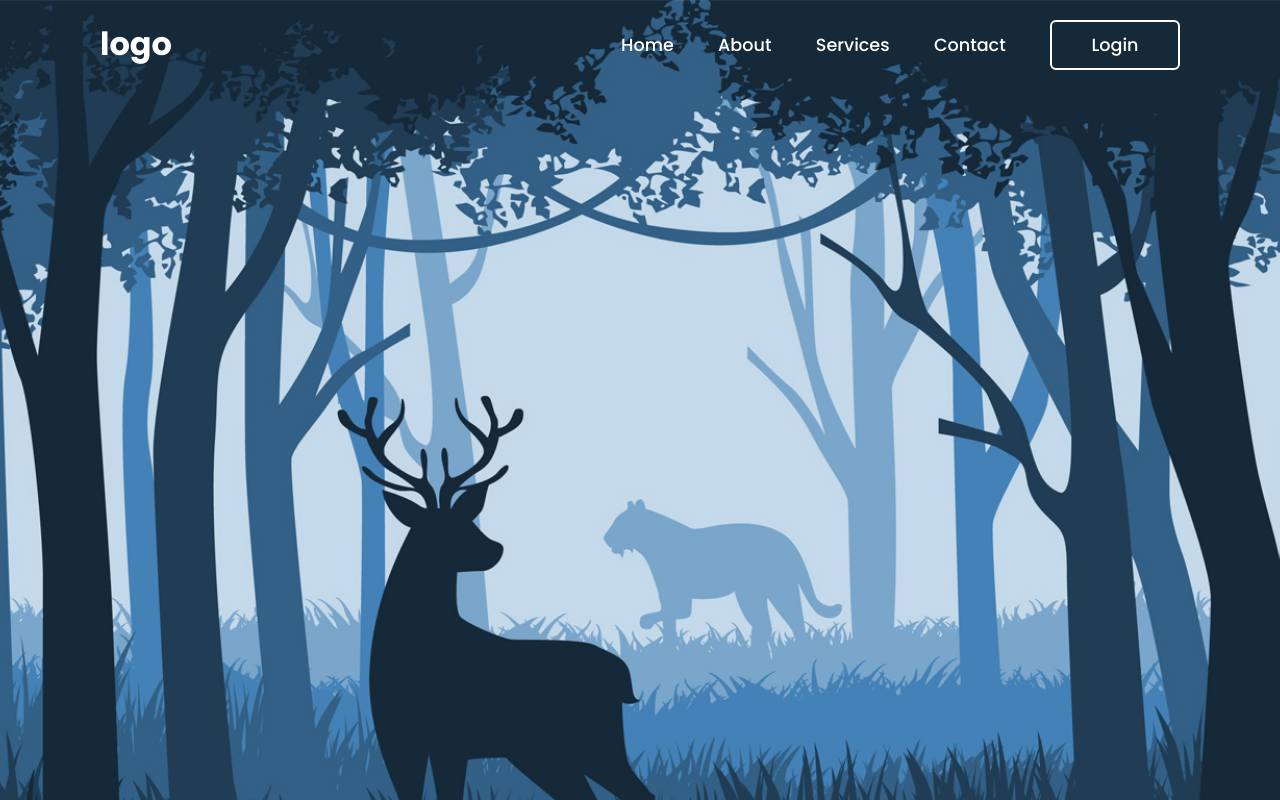
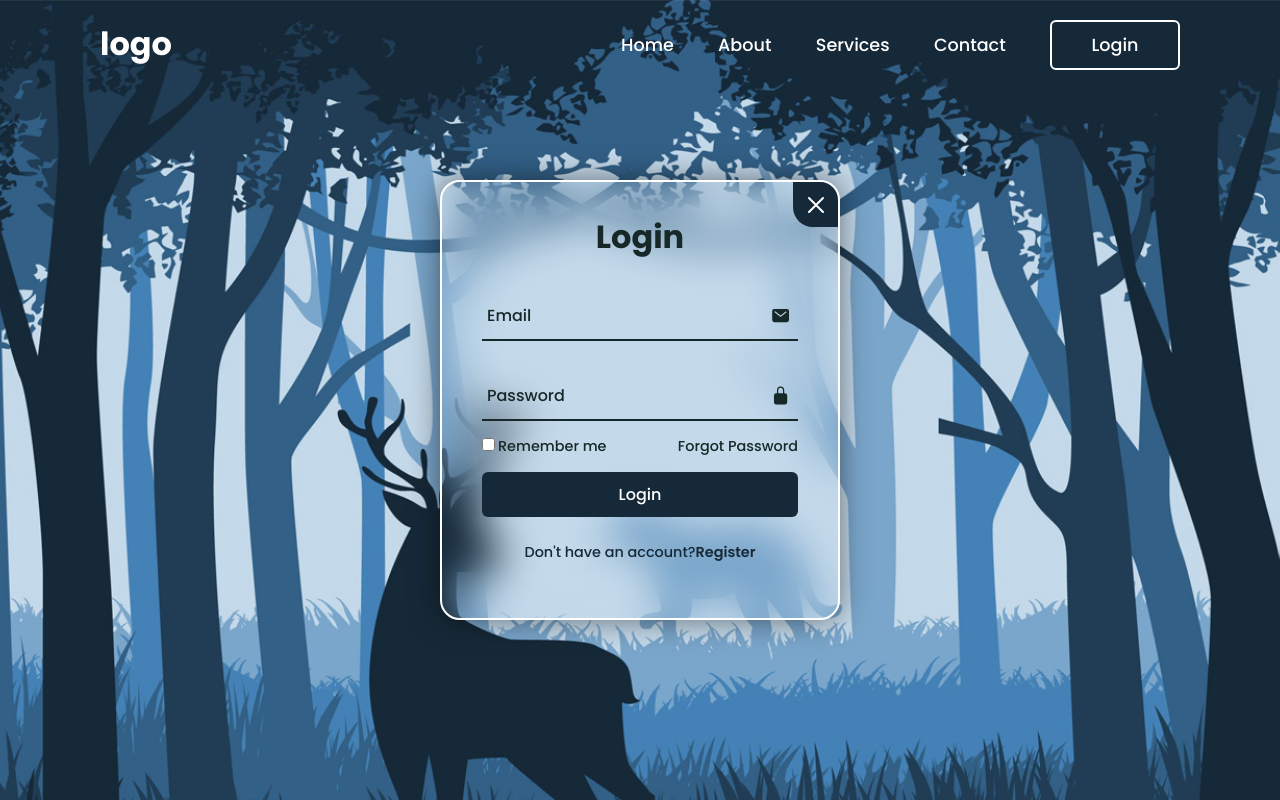
Before and after one commit to Morshed-17/simple-login-form, a plain HTML site: page index.html in a window 1280 px wide. Drawn offline with nearby package versions, Linux system fonts and the light colour scheme.

Commit message:
loginform added

```diff
--- a/index.html
+++ b/index.html
@@ -9,6 +9,7 @@
 <body>
 
     <header>
+
         <h2 class="logo">logo</h2>
         <nav class="navigation">
             <a href="#">Home</a>
@@ -20,10 +21,43 @@
     </header>
 
 
+    <div class="wrapper">
+        <span class="icon-close">
+            <ion-icon name="close-outline">
+            </ion-icon>
+        </span>
+
+        <div class="form-box login">
+            <h2>Login</h2>
+            <form action="#">
+                <div class="input-box">
+                    <span class="icon"><ion-icon name="mail"></ion-icon></span>
+                    <input type="email" required>
+                    <label for="">Email</label>
+                </div>
+                <div class="input-box">
+                    <span class="icon"><ion-icon name="lock-closed"></ion-icon></span>
+                    <input type="password" required>
+                    <label for="">Password</label>
+                </div>
+                <div class="remember-forgot">
+                    <label for=""><input type="checkbox" name="" id="">Remember me</label>
+                    <a href="#">Forgot Password</a>
+                </div>
+                <button type="submit" class="btn">Login</button>
+                <div class="login-register">
+                    <p>Don't have an account?<a href="#" class="register-link">Register</a></p>
+                </div>
+            </form>
+        </div>
+    </div>
+
 
 
 
 
     <script src="script.js"></script>
+    <script type="module" src="https://unpkg.com/ionicons@7.1.0/dist/ionicons/ionicons.esm.js"></script>
+    <script nomodule src="https://unpkg.com/ionicons@7.1.0/dist/ionicons/ionicons.js"></script>
 </body>
 </html>
--- a/style.css
+++ b/style.css
@@ -68,12 +68,6 @@ header {
 
 
 
-
-
-
-
-
-
 .navigation .btnLogin-popup {
     width: 130px;
     height: 50px;
@@ -94,3 +88,137 @@ header {
     color: #162928;
 
 }
+
+.wrapper {
+    position: relative;
+    width: 400px;
+    height: 440px;
+    background: transparent;
+    border: 2px solid rgba(255, 255, 255, 5);
+    border-radius: 20px;
+    backdrop-filter: blur(20px);
+    box-shadow: 0 0 30px rgba(0, 0, 0, 0.5);
+    display: flex;
+    align-items: center;
+    overflow: hidden;
+}
+
+.wrapper .form-box {
+    width: 100%;
+    padding: 40px;
+}
+
+.wrapper .icon-close {
+    position: absolute;
+    top: 0;
+    right: 0;
+    width: 45px;
+    height: 45px;
+    background: #162938;
+    font-size: 2em;
+    color: #fff;
+    display: flex;
+    justify-content: center;
+    align-items: center;
+    border-bottom-left-radius: 20px;
+    cursor: pointer;
+    z-index: 1;
+}
+.form-box h2 {
+    font-size: 2em;
+    color: #162928;
+    text-align: center;
+
+}
+
+.input-box {
+    position: relative;
+    width: 100%;
+    height: 50px;
+    border-bottom: 2px solid #162928;
+    margin: 30px 0;
+
+}
+
+.input-box label {
+    position: absolute;
+    top: 50%;
+    left: 5px;
+    transform: translateY(-50%);
+    font-size: 1em;
+    color: #162928;
+    font-weight: 500;
+    pointer-events: none;
+    transition: .5s;
+}
+.input-box input:focus~label,
+.input-box input:valid~label {
+    top: -5px;
+}
+
+.input-box input {
+    width: 100%;
+    height: 100%;
+    background: transparent;
+    border: none;
+    outline: none;
+    font-size: 1em;
+    color: #162928;
+    font-weight: 600;
+    padding: 0 35px 0 5px;
+}
+.input-box .icon {
+    position: absolute;
+    right: 8px;
+    font-size: 1.2em;
+    color: #162928;
+    line-height: 57px;
+}
+.remember-forgot {
+    font-size: .9em;
+    color: #162928;
+    font-weight: 500;
+    margin: -15px 0 15px;
+    display: flex;
+    justify-content: space-between;
+}
+
+.remember-forgot label input {
+    accent-color: #162938;
+    margin-right: 3px;
+
+}
+
+.remember-forgot  a {
+    color: #162928;
+    text-decoration: none;
+}
+
+.remember-forgot  a:hover {
+    text-decoration: underline;
+}
+.btn {
+    width: 100%;
+    height: 45px;
+    background: #162938;
+    border: none;
+    border-radius: 6px;
+    cursor: pointer;
+    font-size: 1em;
+    color: #fff;
+    font-weight: 500;
+}
+
+.login-register {
+    font-size: .9em;
+    color: #162938;
+    text-align: center;
+    font-weight: 500;
+    margin: 25px 0;
+}
+
+.login-register p a {
+    color: #162938;
+    text-decoration: none;
+    font-weight: 600;
+}
```
